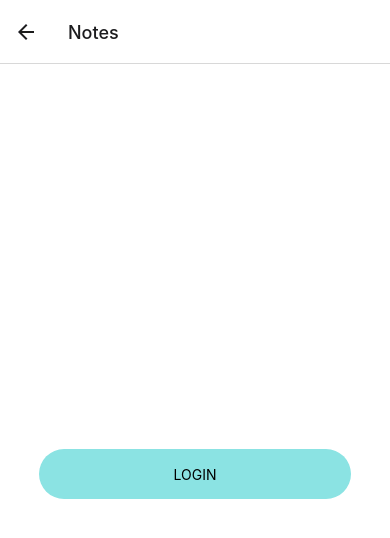
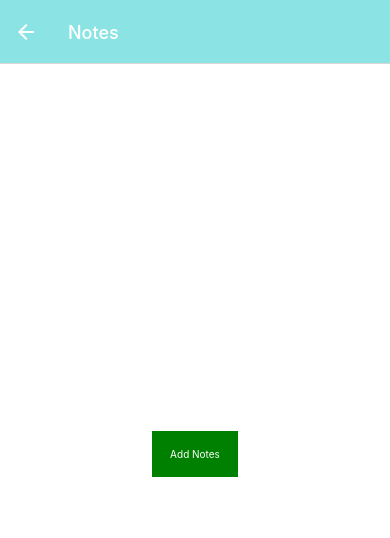
Before and after one commit to sayalitandel/DailyYouBase-OldUpdated, a React Native app: screen /Notes in a window 390 px wide. Shown: the top 538 px of the page. Built offline with nearby package versions, Linux system fonts and the light colour scheme.

Commit message:
Input in notes created

```diff
--- a/App.js
+++ b/App.js
@@ -4,6 +4,7 @@ import Signup from './Screens/Signup';
 import Login from './Screens/Login';
 import Modules from './Screens/Modules';
 import Notes from './Screens/Notes';
+import NewScreen from './Screens/NewScreen';
 import { NavigationContainer } from '@react-navigation/native';
 import { createStackNavigator } from '@react-navigation/stack';
 const Stack = createStackNavigator();
@@ -15,7 +16,8 @@ export default function App() {
         <Stack.Screen  name="Signup" component={Signup} />
         <Stack.Screen  name="Login" component={Login} />
         <Stack.Screen  name="Modules" component={Modules} />
-        <Stack.Screen  name="Notes" component={Notes} />
+        <Stack.Screen  name="Notes" component={Notes} options={{headerStyle: {backgroundColor: '#8BE3E3'}, headerTintColor: '#fff'}} />
+        <Stack.Screen  name="NewScreen" component={NewScreen} options={{headerStyle: {backgroundColor: '#8BE3E3'},headerTintColor: '#fff'}} />
       </Stack.Navigator>
     </NavigationContainer>
   );
--- /dev/null
+++ b/Screens/NewScreen.js
@@ -0,0 +1,52 @@
+import { Formik } from 'formik';
+import React from 'react';
+import { StyleSheet, View } from 'react-native';
+import {
+    //StyleSheet,
+    Text,
+    //View,
+    Image,
+    TextInput,
+    Button,
+    TouchableOpacity,
+  } from "react-native";
+
+export default function NewScreen () {
+
+  function newTask (values) {
+	//TODO save new task
+  }
+
+  return (
+    <Formik
+      initialValues={{title: ''}}
+      onSubmit={newTask}
+    >
+      {({handleChange, handleBlur, handleSubmit, values}) => (
+        <View style={style.container}>
+          <Text h4>New Todo Item</Text>
+          <TextInput
+            placeholder="Example: Cook, Clean, etc..."
+            onChangeText={handleChange('title')}
+            onBlur={handleBlur('title')}
+            style={style.input}
+          />
+          <Button title="Add" onPress={handleSubmit} style={style.button} />
+        </View>
+      )}
+    </Formik>
+  )
+}
+
+const style = StyleSheet.create({
+  container: {
+    marginTop: 10,
+    padding: 10
+  },
+  input: {
+    marginTop: 10
+  },
+  button: {
+    backgroundColor: '#228CDB'
+  }
+})
--- a/Screens/Notes.js
+++ b/Screens/Notes.js
@@ -1,4 +1,4 @@
-//import { useNavigation } from '@react-navigation/native'
+import { useNavigation } from '@react-navigation/native'
 
 import { StatusBar } from "expo-status-bar";
 import React, { useState } from "react";
@@ -13,14 +13,15 @@ import {
 } from "react-native";
 
 const Notes = () => {
-  //const navigation = useNavigation();
+  const navigation = useNavigation();
   return (
     <View style={styles.container}>
 
-
-      <TouchableOpacity style={styles.loginBtn}>
-        <Text style={styles.loginText}>LOGIN</Text>
-      </TouchableOpacity>
+      <View style={styles.buttonContainer}>
+        <TouchableOpacity style={styles.button} onPress={()=>navigation.navigate('NewScreen')}>
+          <Text style={styles.buttonText}>Add Notes</Text>
+        </TouchableOpacity>
+      </View>
     </View>
   );
 };
@@ -34,36 +35,22 @@ const styles = StyleSheet.create({
     justifyContent: "center",
   },
 
-  image: {
-    width: 280,
-    height: 280,
-    marginBottom: 40,
+  buttonContainer: {
+    flexDirection: "row",
   },
-
-  inputView: {
-    backgroundColor: "#8BE3E3",
-    borderRadius: 30,
-    width: "70%",
-    height: 45,
-    marginBottom: 20,
-
-    alignItems: "center",
-  },
-
-  TextInput: {
+  button: {
     height: 50,
-    flex: 1,
-    padding: 10,
-    marginLeft: 20,
-  },
-
-  loginBtn: {
-    width: "80%",
-    borderRadius: 25,
-    height: 50,
+    width: 90,
+    backgroundColor: "green",
+    borderColor: "white",
+    borderWidth: 2,
     alignItems: "center",
     justifyContent: "center",
-    marginTop: 40,
-    backgroundColor: "#8BE3E3",
+    margin: 10,
+  },
+  buttonText: {
+    color: "white",
+    fontSize: 10,
+    textAlign: "center",
   },
 });
--- a/package.json
+++ b/package.json
@@ -15,13 +15,17 @@
     "@react-navigation/stack": "^6.2.1",
     "expo": "~45.0.0",
     "expo-status-bar": "~1.3.0",
+    "formik": "^2.2.9",
     "react": "17.0.2",
     "react-dom": "17.0.2",
     "react-native": "0.68.2",
+    "react-native-feather": "^1.1.2",
     "react-native-gesture-handler": "~2.2.1",
     "react-native-safe-area-context": "4.2.4",
     "react-native-screens": "~3.11.1",
     "react-native-simple-card-view": "^0.3.0",
+    "react-native-svg": "^12.3.0",
+    "react-native-vector-icons": "^9.1.0",
     "react-native-web": "0.17.7"
   },
   "devDependencies": {
```
Also changed, not shown: 1 other file (tests, documents, lock files or other folders).
